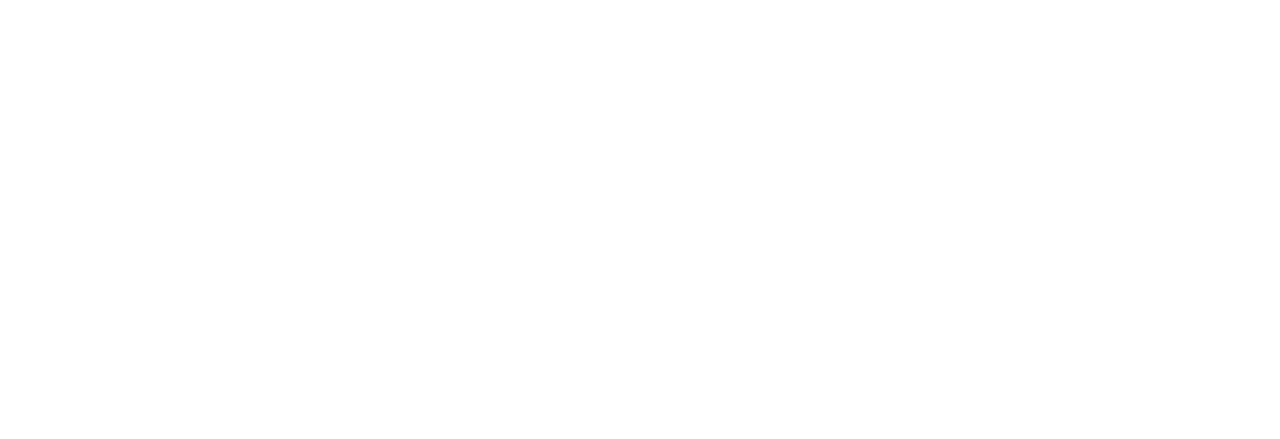
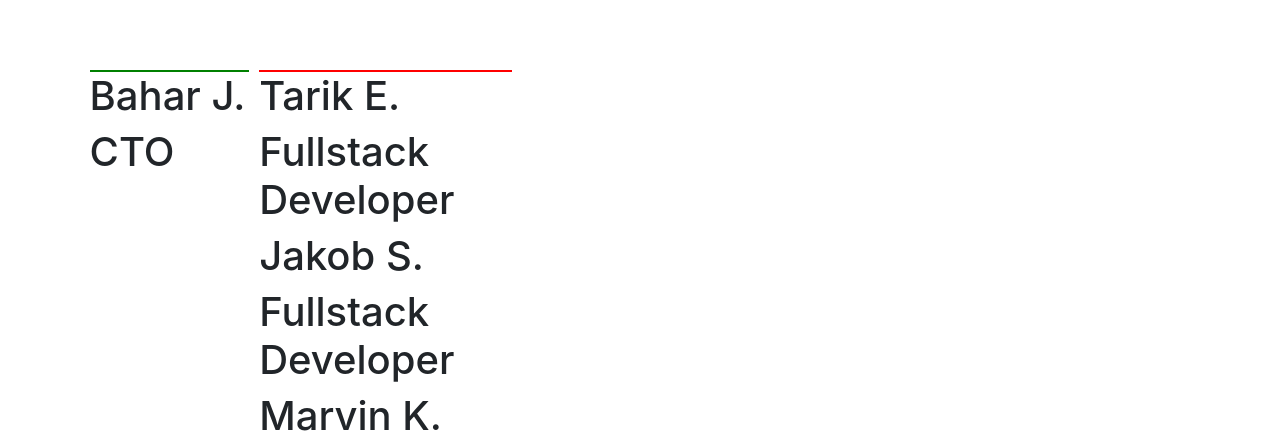
Before and after one commit to philipAthanas/ihk-praxisprojekt, a Nuxt app: page / in a window 1280 px wide. Shown: the part 732-1171 px from the top of the page. Before the commit the page ends 800 px from the top, so only its background shows below. Built offline with nearby package versions, Linux system fonts and the light colour scheme.

Commit message:
Freitag 16h

```diff
--- a/assets/css/style.css
+++ b/assets/css/style.css
@@ -1,14 +1,18 @@
 * {box-sizing: border-box;}
+
+.header, .body {
+  width: 100vw;
+  /* margin: 30px auto; */
+  padding: 10% 7%;
+  display: grid;
+
+}
 
 .header {
   background-color: #eee;
-  width: 100%;
-  margin: 30px auto;
-  padding: 30px;
+  grid-template-rows: repeat(3, 1fr);
+  grid-template-columns: repeat(5, 1fr);
 
-  display: grid;
-  grid-template-rows: repeat (5, 1fr);
-  grid-template-columns: repeat(5, 1fr);
 
 }
 
@@ -148,3 +152,16 @@
   background-color: grey;
 
 }
+
+/* BodyComponent */
+
+.body {
+
+  min-height: 1535px;
+  grid-template-rows: repeat(10, 1fr);
+  grid-template-columns: repeat(6, 1fr);
+  grid-gap: 10px;
+
+
+
+}
--- /dev/null
+++ b/components/BodyComponent.vue
@@ -0,0 +1,29 @@
+<template>
+  <div class="body">
+    <GroupContainer :people="this.team.CTO" :colorHeader="'green'" />
+    <GroupContainer :people="this.team.DevelopementTeam" :colorHeader="'red'" />
+  </div>
+</template>
+
+<script>
+export default {
+  css: ["~/assets/css/style.css"],
+  data() {
+    return {
+      title: "Name",
+      team: {
+        CTO: [{ name: "Bahar J.", position: "CTO" }],
+        DevelopementTeam: [
+          { name: "Tarik E.", position: "Fullstack Developer" },
+          { name: "Jakob S.", position: "Fullstack Developer" },
+          { name: "Marvin K.", position: "Web Developer" },
+          { name: "Leander G.", position: "Web Developer" },
+          { name: "Philip A.", position: "Praktikant Development" },
+        ],
+      },
+    };
+  },
+};
+</script>
+
+<style scoped></style>
--- /dev/null
+++ b/components/GroupContainer.vue
@@ -0,0 +1,23 @@
+<template>
+  <div>
+    <div class="TeamColor" :style="{ backgroundColor: colorHeader }"></div>
+    <div v-for="item in people" v-bind:key="item.name">
+      <!-- item = frei wählbare Variable um die Keys anzusprechen die gerade im Array geloopt werden -->
+      <h1>{{ item.name }}</h1>
+      <h1>{{ item.position }}</h1>
+    </div>
+  </div>
+</template>
+
+<script>
+export default {
+  props: ["people", "colorHeader"],
+};
+</script>
+
+<style scoped>
+.TeamColor {
+  width: 100%;
+  height: 2px;
+}
+</style>
--- a/pages/index.vue
+++ b/pages/index.vue
@@ -1,5 +1,8 @@
 <template>
-  <HeroSection />
+  <div>
+    <HeroSection />
+    <BodyComponent />
+  </div>
 </template>
 
 <script>
```
